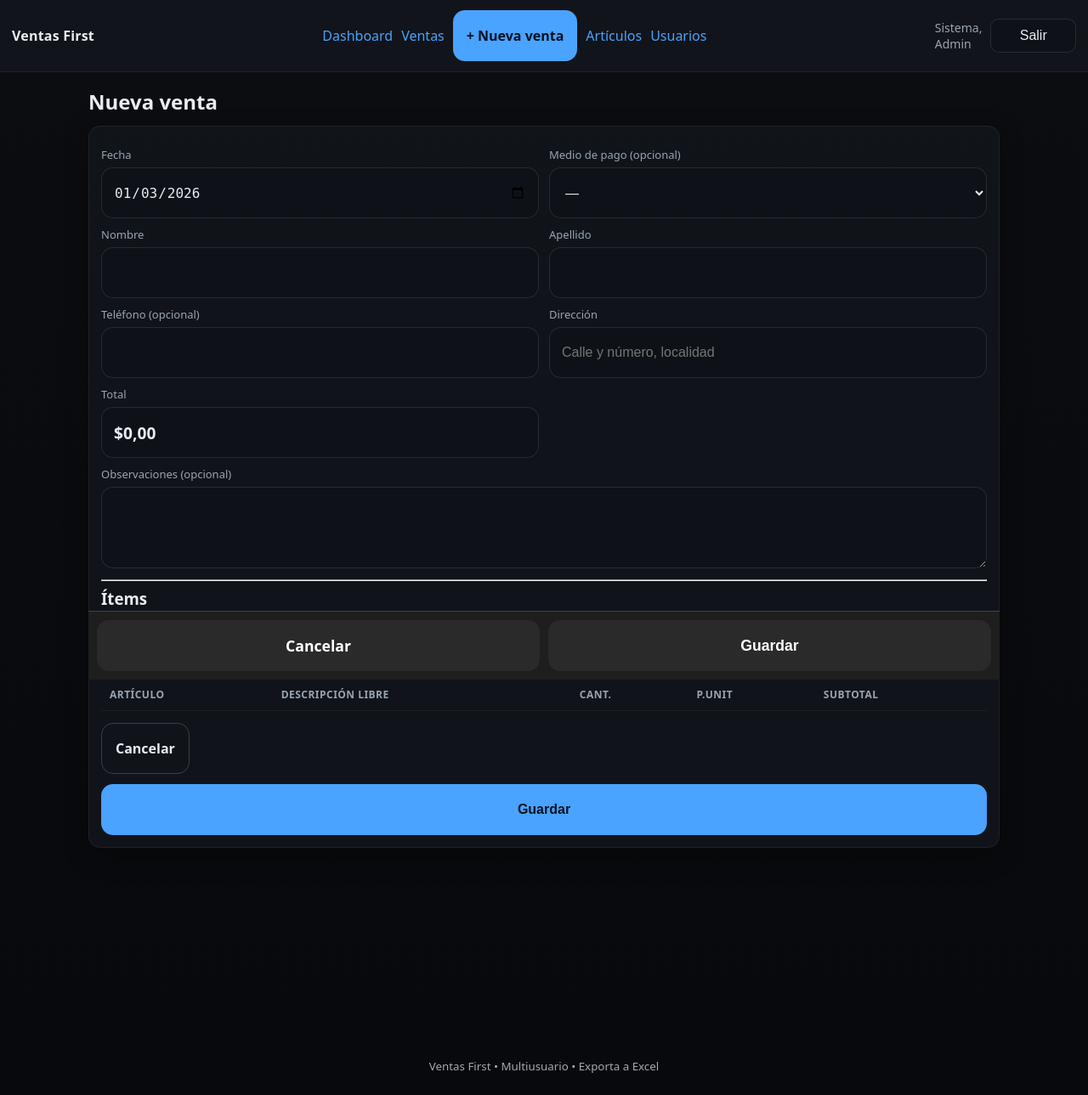
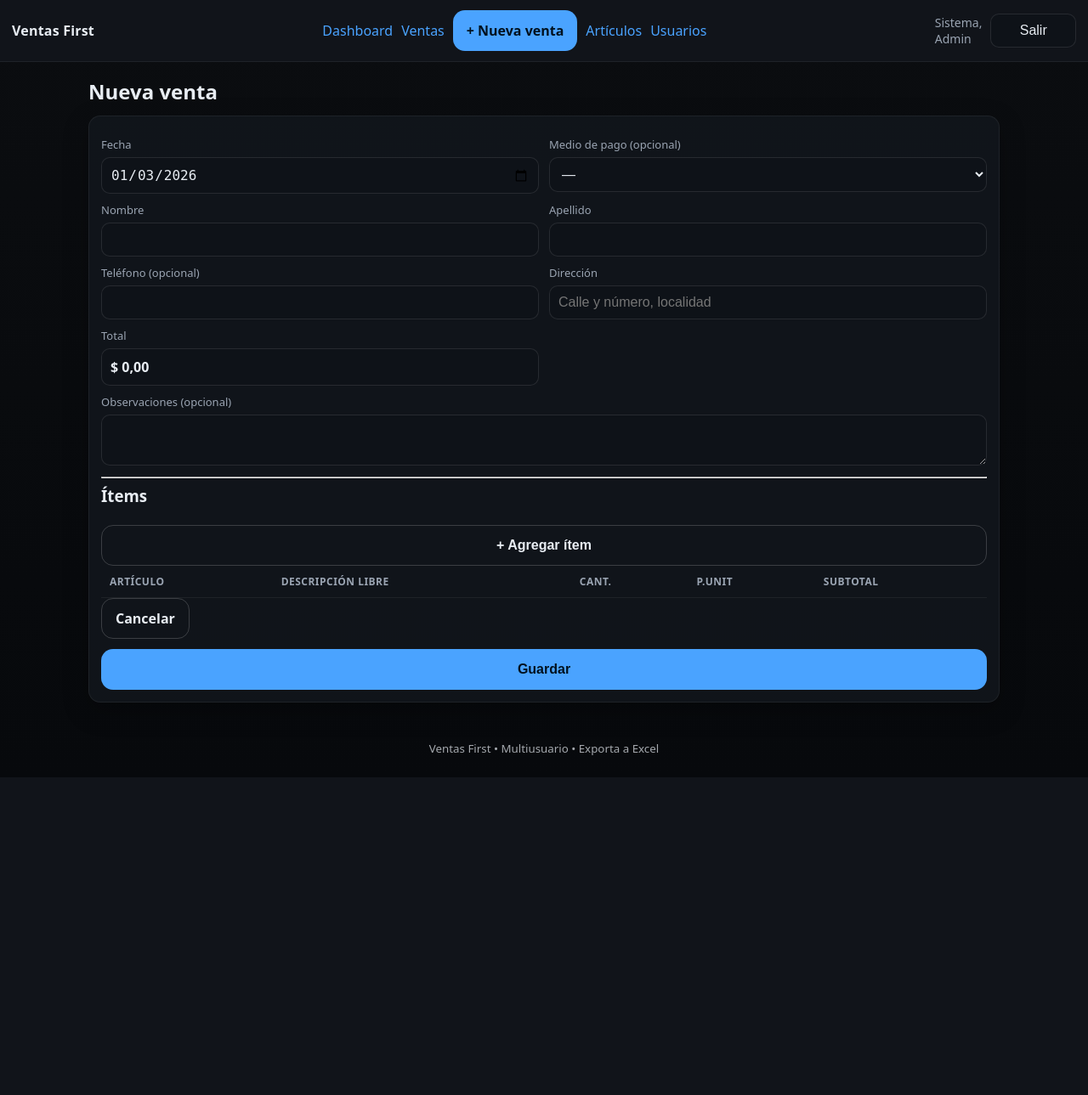
Before and after one commit to hdrut/FirstImports, a FastAPI app: page /ventas/nueva in a window 1280 px wide. Shown: the whole page at 85% size. After the commit the page ends 915 px from the top, so only its background shows below. Run offline with FastAPI, Linux system fonts and the light colour scheme; the visitor is signed in with stand-in values (Sample User, id 1); data comes from the database, SQL or seed files in the repository; data that the repository does not hold is empty; some libraries are stand-ins or nearby versions.

Commit message:
Update sale_form.html revert to previous version

```diff
--- a/templates/sale_form.html
+++ b/templates/sale_form.html
@@ -1,79 +1,5 @@
 {% extends "base.html" %}
 {% block content %}
-
-<style>
-  /* ===== Mobile UX solo para este archivo (form venta) ===== */
-  :root{ --tap: 60px; --r: 14px; }
-
-  .page{ padding-bottom: 110px; }
-
-  /* Inputs cómodos */
-  .form input, .form select, .form textarea{
-    width: 100%;
-    min-height: var(--tap);
-    padding: 12px 14px;
-    border-radius: var(--r);
-    font-size: 16px; /* evita zoom iOS */
-  }
-  .form textarea{
-    min-height: 96px;
-    resize: vertical;
-  }
-
-  /* En mobile apilar grillas */
-  @media (max-width: 720px){
-    .grid2{ grid-template-columns: 1fr !important; }
-    .row-between{ flex-wrap: wrap; gap: 12px; }
-    .row-between h3{ margin: 0; }
-  }
-
-  /* Total destacado */
-  .totalbox{
-    min-height: var(--tap);
-    display: flex;
-    align-items: center;
-    padding: 12px 14px;
-    border-radius: var(--r);
-    font-size: 1.2rem;
-    font-weight: 800;
-  }
-
-  /* Tabla scrolleable en mobile */
-  .tablewrap{ overflow-x: auto; -webkit-overflow-scrolling: touch; }
-  .table{ min-width: 780px; } /* evita que se aplaste demasiado */
-
-  /* Barra inferior oscura */
-  .actionbar{
-    position: sticky;
-    bottom: 0;
-    z-index: 50;
-    background: #1e1e1e;
-    border-top: 1px solid rgba(255,255,255,0.15);
-    padding: 10px;
-    display: grid;
-    grid-template-columns: 1fr 1fr;
-    gap: 10px;
-  }
-  .actionbar .btn{
-    min-height: var(--tap);
-    border-radius: var(--r);
-    font-size: 1.1rem;
-    font-weight: 800;
-    width: 100%;
-  }
-
-  /* Botón agregar ítem grande en mobile */
-  @media (max-width: 720px){
-    .additem{
-      width: 100%;
-      min-height: var(--tap);
-      font-size: 1.05rem;
-      font-weight: 800;
-    }
-  }
-</style>
-
-<div class="page">
 <h2>{% if modo == "new" %}Nueva venta{% else %}Editar venta{% endif %}</h2>
 
 <form class="card form" method="post" action="{% if modo == 'new' %}/ventas/nueva{% else %}/ventas/{{ venta.id }}/editar{% endif %}">
@@ -96,27 +22,22 @@
   <div class="grid2">
     <div>
       <label>Nombre</label>
-        <input name="cliente_nombre" required autocomplete="given-name" value="{{ venta.cliente_nombre if venta else '' }}">
+      <input name="cliente_nombre" required value="{{ venta.cliente_nombre if venta else '' }}">
     </div>
     <div>
       <label>Apellido</label>
-        <input name="cliente_apellido" required autocomplete="family-name" value="{{ venta.cliente_apellido if venta else '' }}">
+      <input name="cliente_apellido" required value="{{ venta.cliente_apellido if venta else '' }}">
     </div>
   </div>
 
   <div class="grid2">
     <div>
       <label>Teléfono (opcional)</label>
-        <input name="telefono"
-               type="tel"
-               inputmode="tel"
-               autocomplete="tel"
-               value="{{ venta.telefono if venta and venta.telefono else '' }}">
+      <input name="telefono" value="{{ venta.telefono if venta and venta.telefono else '' }}">
     </div>
     <div>
       <label>Dirección</label>
-        <input name="direccion"
-               value="{{ venta.direccion if venta and venta.direccion else '' }}"
+      <input name="direccion" value="{{ venta.direccion if venta and venta.direccion else '' }}"
       placeholder="Calle y número, localidad"
       autocomplete="street-address">
     </div>
@@ -130,13 +51,13 @@
 </div>
 
   <label>Observaciones (opcional)</label>
-    <textarea name="observaciones" rows="2" autocomplete="off">{{ venta.observaciones if venta and venta.observaciones else '' }}</textarea>
+  <textarea name="observaciones" rows="2">{{ venta.observaciones if venta and venta.observaciones else '' }}</textarea>
 
   <hr/>
 
   <div class="row-between">
     <h3>Ítems</h3>
-      <button type="button" class="btn secondary additem" onclick="addItemRow(); recalcTotal();">+ Agregar ítem</button>
+    <button type="button" class="btn secondary" onclick="addItemRow(); recalcTotal();">+ Agregar ítem</button>
   </div>
 
   <div class="tablewrap">
@@ -182,24 +103,11 @@
     </tr>
   </template>
 
-    <!-- En mobile usaremos la actionbar de abajo; esto se deja por compatibilidad desktop -->
-    <div class="row-between" style="margin-top: 14px;">
+  <div class="row-between">
     <a href="/ventas" class="btn secondary">Cancelar</a>
     <button class="btn" type="submit">Guardar</button>
   </div>
 </form>
-</div>
-
-<!-- Barra inferior (mobile-friendly) -->
-<div class="actionbar">
-  <a href="/ventas" class="btn" style="background:#2a2a2a;color:#fff;">Cancelar</a>
-  <button class="btn" type="submit"
-          form="{{ '' }}"
-          onclick="document.querySelector('form.card.form').requestSubmit();"
-          style="background:#2a2a2a;color:#fff;">
-    Guardar
-  </button>
-</div>
 
 <script>
   (function(){
```
Lines whose indentation alone changed are shown as unchanged.
